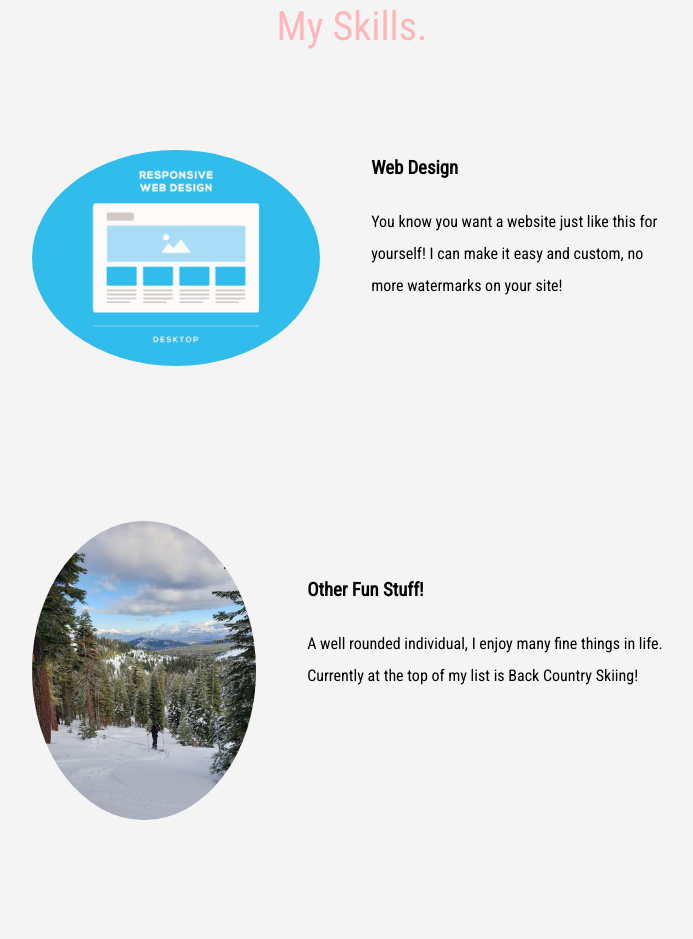
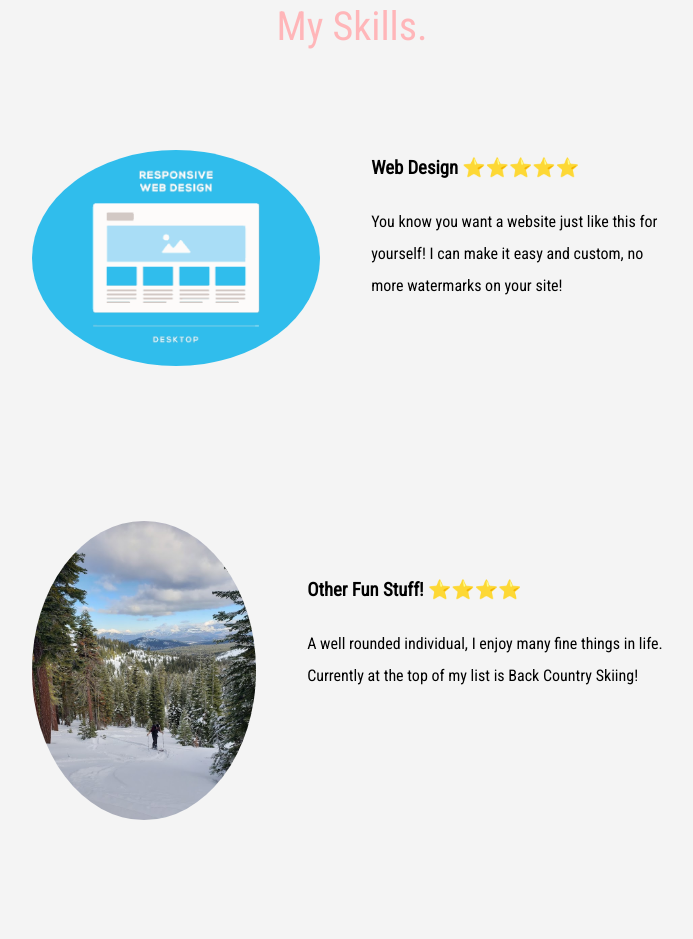
Before and after one commit to gmical/cv, a plain HTML site: page index.html in a window 1280 px wide. Shown: the part 1602-2541 px from the top of the page, without its empty margins (288-981 px from the left). Drawn offline with Linux system fonts and the light colour scheme.

Commit message:
stars for max

```diff
--- a/index.html
+++ b/index.html
@@ -40,7 +40,8 @@
         <h2>My Skills.</h2>
         <div class="skill-row-1">
           <img class="skills-img-1" src="images/tenor.gif" alt="web-design-img">
-          <h3>Web Design</h3>
+          <h3>Web Design ⭐⭐⭐⭐⭐</h3>
+
           <p>You know you want a website just like this for yourself! I can make it easy and custom, no more watermarks on your site!</p>
         </div>
 
@@ -50,7 +51,7 @@
         <div class="skill-row-2">
           <img class="skills-img-2" src="images/bc.jpg" alt="backcountry-img">
           <br>
-          <h3>Other Fun Stuff!</h3>
+          <h3>Other Fun Stuff! ⭐⭐⭐⭐</h3>
           <p>A well rounded individual, I enjoy many fine things in life. Currently at the top of my list is Back Country Skiing!</p>
         </div>
 
```
